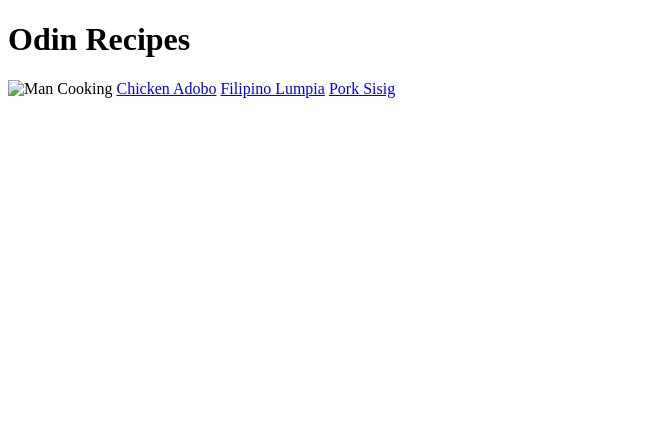
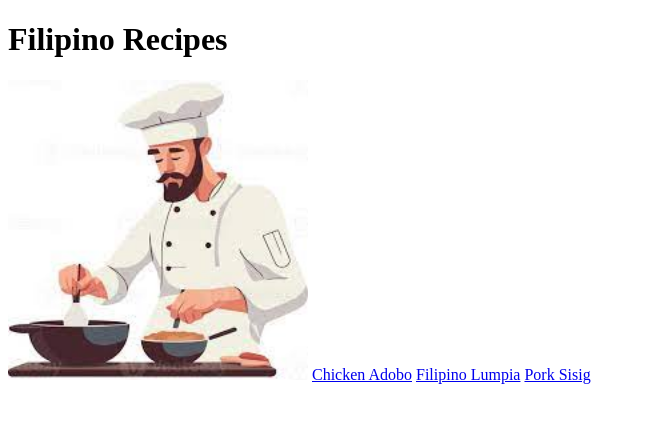
Before and after one commit to AlmightyLou/odin-recipes, a plain HTML site: page index.html in a window 1280 px wide. Shown: the whole page, without its empty margins (0-646 px from the left). Drawn offline with Linux system fonts and the light colour scheme.

Commit message:
Changed the title to Filipino Recipes

```diff
--- a/index.html
+++ b/index.html
@@ -3,13 +3,13 @@
 <head>
     <meta charset="utf-8">
     <meta name="viewport" content="width=device-width, initial-scale=1.0">
-    <title>Odin recipes</title>
+    <title>Filipino recipes</title>
 </head>
 
 <body>
-    <h1>Odin Recipes</h1>
+    <h1>Filipino Recipes</h1>
 
-    <img src="images/cooking.jpg" alt="Man Cooking" width="300">
+    <img src="cooking.jpeg" alt="Man Cooking" width="300">
 
     <a href="recipes/adobo.html">Chicken Adobo</a>
     <a href="recipes/lumpia.html">Filipino Lumpia</a>
```
Also changed, not shown: cooking.jpeg (added), recipes/images/cooking.jpg (deleted).
